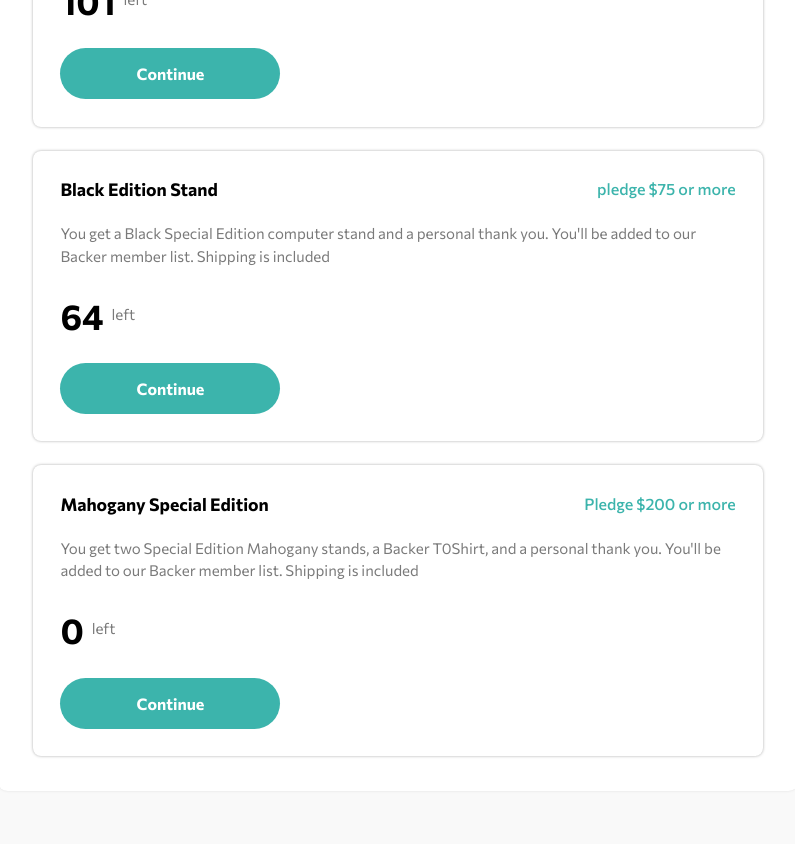
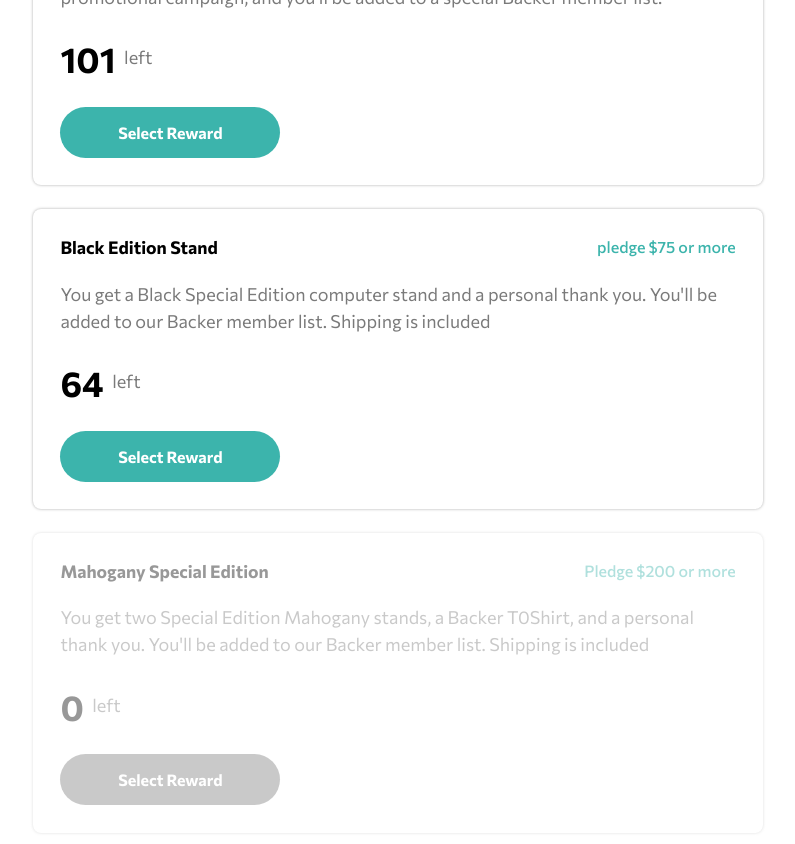
Before and after one commit to lyn-eva/react-practice-Crowdfunding-product-page, a React (Create React App) app: page / in a window 1280 px wide. Shown: the part 880-1724 px from the top of the page, without its empty margins (242-1037 px from the left). Built offline with nearby package versions, Linux system fonts and the light colour scheme.

Commit message:
finished up

```diff
--- a/src/components/UI/Button.js
+++ b/src/components/UI/Button.js
@@ -3,7 +3,7 @@ import styles from "./Button.module.css";
 function Button(props) {
   return (
     <button
-      className={`${styles.button} ${props.className || ""}`}
+      className={`${styles.button} ${props.className || ""} ${props.Disable ? styles.disable : ''}`}
       type={props.type || "button"}
       onClick={props.onClick}
     >
--- a/src/components/UI/Button.module.css
+++ b/src/components/UI/Button.module.css
@@ -15,3 +15,7 @@
   cursor: pointer;
   background-color: var(--clr-d-cyan);
 }
+.disable {
+  pointer-events: none;
+  background-color: var(--clr-d-gray);
+}
--- a/src/components/UI/PriceCard.js
+++ b/src/components/UI/PriceCard.js
@@ -8,16 +8,18 @@ function PriceCard(props) {
   const ctx = useContext(Context);
   const inputRef = useRef();
   const [showOptionModal, setShowOptionModal] = useState(false);
-
+  const [error, setError] = useState(false);
   const onContinue = () => {
     setShowOptionModal((prevState) => !prevState);
   };
 
   const submitHandler = (e) => {
     e.preventDefault();
-    const inpVal = inputRef.current.value;
     if (props.onConfirm) {
-      if (+inpVal < props.min) return;
+      const inpVal = inputRef.current.value;
+      if (+inpVal < props.min) {
+        return setError(true);
+      }
       props.onConfirm();
       ctx.updateItems(props.itemName, inpVal);
       ctx.modalHandler();
@@ -28,7 +30,11 @@ function PriceCard(props) {
   };
 
   return (
-    <li className={`${styles.card} ${styles[props.className] || ""}`}>
+    <li
+      className={`${styles.card} ${styles[props.className] || ""} ${
+        props.amount == 0 ? styles.disable : ""
+      }`}
+    >
       <div className={styles.detail}>
         {props.enableRadio && (
           <input type="radio" name="select-pledge" value="sus" />
@@ -53,12 +59,21 @@ function PriceCard(props) {
           <div className={styles["form-action"]}>
             <input
               ref={inputRef}
+              className={error? styles.error : ''}
               type="number"
               min={props.min}
               placeholder="$0.00"
             />
-            <Button type="submit" className={styles["reward-btn"]}>
-              Continue
+            <Button
+              Disable={props.amount == 0 ? true : false}
+              type="submit"
+              className={styles["reward-btn"]}
+            >
+              {props.btnTxt
+                ? props.amount
+                  ? props.btnTxt
+                  : "Out of Stock"
+                : "Continue"}
             </Button>
           </div>
         </form>
--- a/src/components/UI/PriceCard.module.css
+++ b/src/components/UI/PriceCard.module.css
@@ -3,6 +3,10 @@
   border-radius: 0.5rem;
   box-shadow: 0 0 3px #aaa;
   padding: 1.7rem;
+}
+.disable {
+  opacity: 0.4;
+  pointer-events: none;
 }
 .card:focus-within {
   outline: 2px solid var(--clr-moderate-cyan);
@@ -45,7 +49,6 @@ input[type="radio"] {
   margin-right: 5px;
 }
 .detail {
-  /**/
   display: flex;
 }
 .logic hr,
@@ -57,12 +60,10 @@ input[type="radio"] {
 .card.modalView:focus-within hr,
 .card.modalView:focus-within label,
 .card.modalView:focus-within input,
-.card.modalView:focus-within .reward-btn
-{
+.card.modalView:focus-within .reward-btn {
   display: block; /*@__@*/
 }
 hr {
-  /**/
   margin: 1.3rem 0 0 -1.7rem;
   width: calc(3.4rem + 100%);
 }
@@ -71,11 +72,10 @@ hr {
 }
 input[type="number"],
 .modalView .reward-btn {
-  width: 6rem; /**/
+  width: 6rem;
   padding: 0.7rem 0;
 }
 .logic form {
-  /**/
   display: flex;
   align-items: flex-start;
   margin-top: 1.3rem;
@@ -89,7 +89,6 @@ input[type="number"],
   gap: 1rem;
 }
 .logic label {
-  /**/
   color: var(--clr-d-gray);
   font-weight: 500;
   font-size: 14px;
@@ -110,8 +109,10 @@ input[type="number"] {
   padding-left: 1.2rem;
   border: 2px solid var(--clr-d-gray);
 }
+.modalView .error {
+  border-color: rgb(255, 119, 119);
+}
 input[type="number"]:focus {
-  /**/
   outline-color: var(--clr-moderate-cyan);
 }
 input[type="number"]::-webkit-inner-spin-button,
@@ -124,7 +125,6 @@ input[type="number"]::-webkit-outer-spin-button {
     position: static;
   }
   .header {
-    /**/
     display: flex;
   }
   .header p {
@@ -146,18 +146,15 @@ input[type="number"]::-webkit-outer-spin-button {
     font-size: 1rem;
   }
   .detail {
-    /**/
     position: relative;
   }
   .modalView .context .amount {
-    /**/
     position: absolute;
     top: 0;
     right: 0;
     margin: 0;
   }
   .modalView .amount span {
-    /**/
     font-size: 1.1rem;
     vertical-align: initial;
   }
--- a/src/components/about/About.js
+++ b/src/components/about/About.js
@@ -29,18 +29,21 @@ function About() {
             restriction="Pledge $25 or more"
             descr="You get an ergonomic stand made of natural bamboo. You've helped us launch our promotional campaign, and you'll be added to a special Backer member list."
             amount={ctx.bambooStand}
+            btnTxt='Select Reward'
           />
           <PriceCard
             itemName="Black Edition Stand"
             restriction="pledge $75 or more"
             descr="You get a Black Special Edition computer stand and a personal thank you. You'll be added to our Backer member list. Shipping is included"
             amount={ctx.blackEd}
+            btnTxt='Select Reward'
           />
           <PriceCard
             itemName="Mahogany Special Edition"
             restriction="Pledge $200 or more"
             descr="You get two Special Edition Mahogany stands, a Backer T0Shirt, and a personal thank you. You'll be added to our Backer member list. Shipping is included"
             amount={'' + ctx.mahoganyEd}
+            btnTxt='Select Reward'
           />
         </ul>
       </Container>
--- a/src/components/header/Header.module.css
+++ b/src/components/header/Header.module.css
@@ -66,13 +66,29 @@
   .drop-menu ul {
     display: flex;
   }
+  .drop-menu li {
+    position: relative;
+  }
   .drop-menu li:not(:first-of-type) {
     margin-left: 1.5rem;
     border: none;
   }
+  .drop-menu li:after {
+    position: absolute;
+    content: '';
+    height: 2px;
+    width: 100%;
+    background-color: var(--clr-white);
+    transform: scaleX(0);
+    transform-origin: left top;
+    transition: 400ms;
+  }
+  .drop-menu li:hover:after {
+    transform: scaleX(1);
+  }
   .drop-menu a {
     padding: 0;
-    color: #fff;
+    color: var(--clr-white);
   }
 }
 
--- a/src/components/modal/PledgeOptionsModal.js
+++ b/src/components/modal/PledgeOptionsModal.js
@@ -18,8 +18,8 @@ function PledgeOptionsModal(props) {
         <Container className={styles.pledgeOptionsModal}>
           <div id="temp" className={styles.context}>
             <h2>Back this project</h2>
-            <button type="button" onClick={props.onClick}>
-              <img id={styles.close} src={closeIcon} alt="close" />
+            <button id={styles.close} type="button" onClick={props.onClick}>
+              <img src={closeIcon} alt="close" />
             </button>
             <p>
               Want to support us in bringing Mastercraft Bamboo Monitor Riser
@@ -33,7 +33,7 @@ function PledgeOptionsModal(props) {
               enableRadio={true}
               itemName="Pledge with no reward"
               descr="Choose to support us without a reward if you simply believe in our project.As a backer, you will be signed up to receive product updates via email."
-              min='0'
+              min='1'
               />
             <PriceCard
               onConfirm={props.onClick}
--- a/src/components/modal/PledgeOptionsModal.module.css
+++ b/src/components/modal/PledgeOptionsModal.module.css
@@ -22,6 +22,8 @@
 }
 #close {
   filter: brightness(.4) grayscale(1);
+  background-color: transparent;
+  border: none;
   position: absolute;
   top: 10px;
   right: 0;
--- a/src/index.css
+++ b/src/index.css
@@ -25,3 +25,8 @@ body {
 button:hover {
   cursor: pointer;
 }
+@media (min-width: 666px) {
+  :root {
+    --text-p : 18px;
+  }
+}
```
